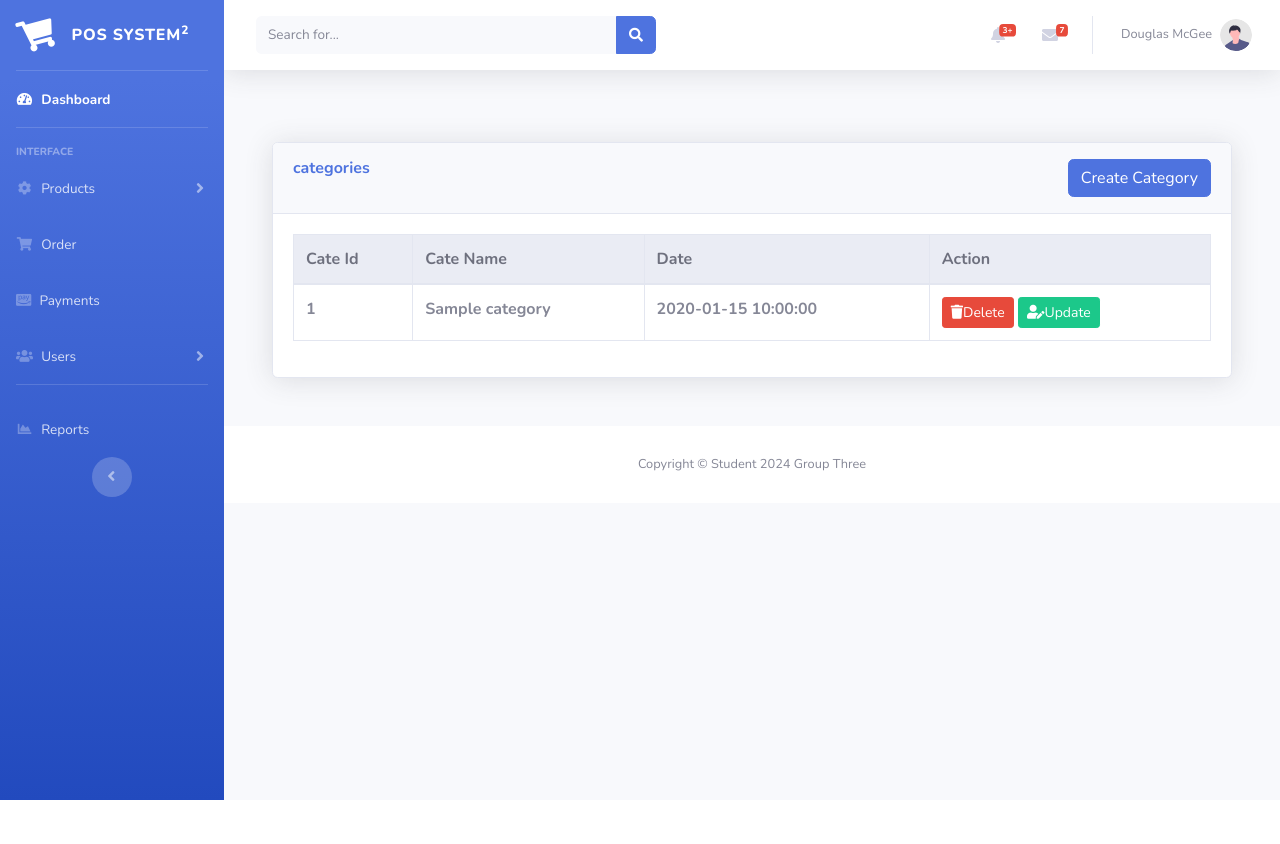
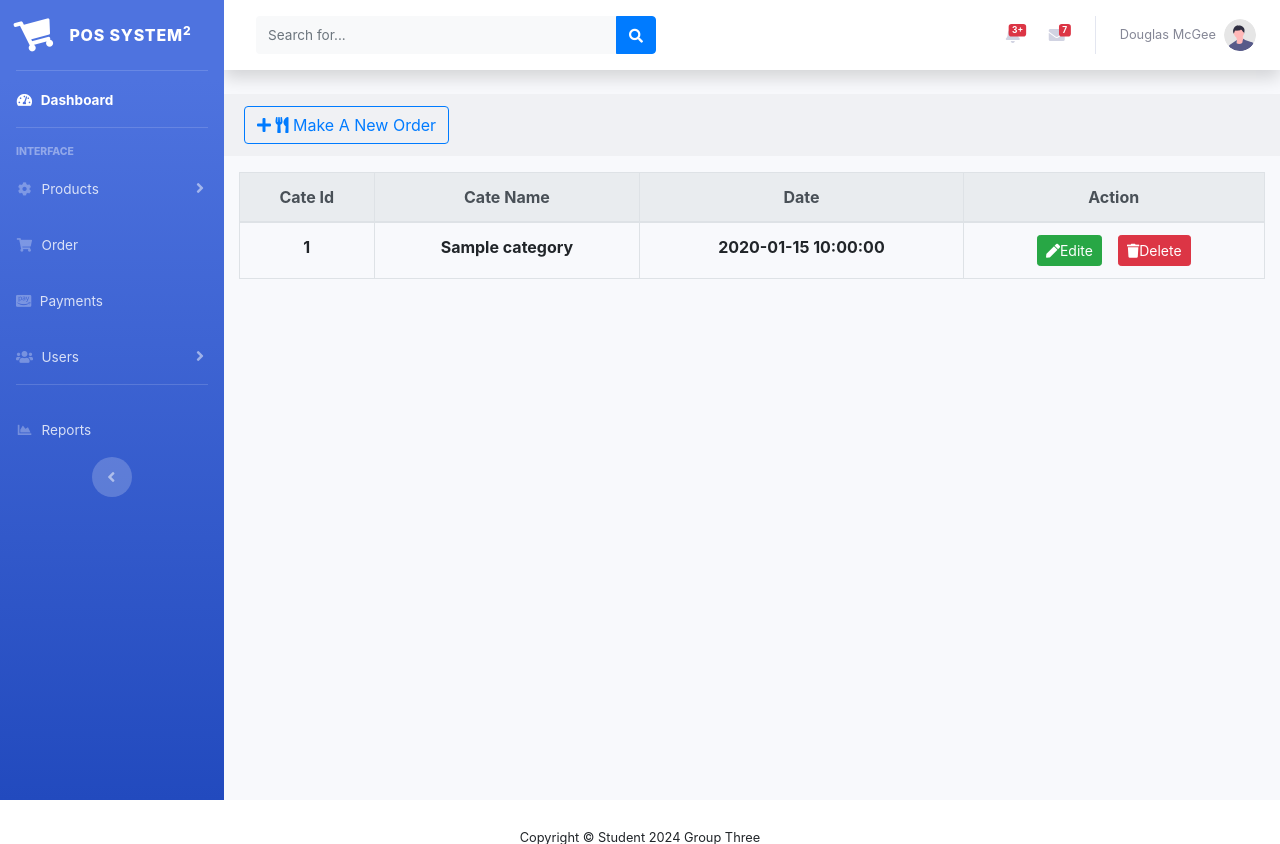
Before and after one commit to naydany/G3-POS-SYSTEM, a PHP site: page /categories in a window 1280 px wide. Shown: the top 844 px of the page. Before the commit the page ends 800 px from the top, so only its background shows below. Run offline with PHP 8.4, Linux system fonts and the light colour scheme; tables that the repository leaves empty or names only in its code hold one stand-in row (values such as "Sample post"); data that the repository does not hold is empty; some libraries are stand-ins or nearby versions.

Commit message:
[feat]create new file to delete category POS-25

```diff
--- a/controllers/categories/form.category.controller.php
+++ /dev/null
@@ -1,2 +0,0 @@
-<?php
-require "views/categories/form.category.view.php";
--- a/models/category.model.php
+++ b/models/category.model.php
@@ -6,10 +6,10 @@ function createCategory(string $category): bool
     $time = $date->format('Y-m-d H:i:s');
 
     global $connection;
-    $statement = $connection->prepare("insert into category(cate_name, date) values (:cate_name, :date)");
+    $statement = $connection->prepare("insert into categories(cate_name, cate_date) values (:cate_name, :cate_date)");
     $statement->execute([
         ':cate_name' => $category,
-        ':date' => $time
+        ':cate_date' => $time
     ]);
 
     return $statement->rowCount() > 0;
@@ -26,7 +26,7 @@ function getPost(int $id): array
 function getCategory(): array
 {
     global $connection;
-    $statement = $connection->prepare("select * from category");
+    $statement = $connection->prepare("select * from categories");
     $statement->execute();
     return $statement->fetchAll();
 }
@@ -44,10 +44,10 @@ function updatePost(string $title, string $description, int $id): bool
     return $statement->rowCount() > 0;
 }
 
-function deletePost(int $id): bool
+function deleteCategory(int $id): bool
 {
     global $connection;
-    $statement = $connection->prepare("delete from posts where id = :id");
-    $statement->execute([':id' => $id]);
+    $statement = $connection->prepare("delete from categories where cate_id = :cate_id");
+    $statement->execute([':cate_id' => $id]);
     return $statement->rowCount() > 0;
 }
--- a/views/categories/category.view.php
+++ b/views/categories/category.view.php
@@ -1,16 +1,29 @@
- <!-- Begin Page Content -->
- <div class="container-fluid p-5 mr-5 ">
+<!DOCTYPE html>
+<html lang="en">
 
-     <!-- Page Heading -->
-     <div class="card shadow ">
-         <div class="card-header py-3 d-flex justify-content-between">
-             <h6 class="m-0 font-weight-bold text-primary">categories</h6>
-             <a href="/create_form_cate" class="btn btn-primary">Create Category</a>
+<head>
+    <meta charset="UTF-8">
+    <meta name="viewport" content="width=device-width, initial-scale=1, shrink-to-fit=no">
+    <link rel="stylesheet" href="https://stackpath.bootstrapcdn.com/bootstrap/4.3.1/css/bootstrap.min.css">
+    <style>
+        /* .btn-success {
+            margin-right: 30px;
+        } */
+    </style>
+    <title>Category</title>
+</head>
+
+<body>
+    <div class="card-header border-0">
+        <a href="/create_form_cate" class="btn btn-outline-primary">
+            <i class="fas fa-plus"></i> <i class="fas fa-utensils"></i>
+            Make A New Order
+        </a>
     </div>
-         <div class="card-body">
-             <div class="table-responsive">
-                 <table class="table table-bordered thead-light" id="dataTable" width="100%" cellspacing="0">
-                     <thead class="thead-light">
+
+    <div class="container mt-3">
+        <table class="table table-bordered text-center mt-2 rounded">
+            <thead class=" text-secondary thead-light">
                 <tr>
                     <th>Cate Id</th>
                     <th>Cate Name</th>
@@ -27,12 +40,16 @@
                     <tr>
                         <th><?= $cate['cate_id'] ?></th>
                         <th><?= $cate['cate_name'] ?></th>
-                                 <th><?= $cate['date'] ?></th>
+                        <th><?= $cate['cate_date'] ?></th>
                         <th>
+                        <div class="btn-group">
+                                <a  href="/update_category?id=<?= $cate['cate_id'] ?>">
+                                <button class="btn btn-sm btn-success"><i class="fa fa-pen"></i>Edite</button></a>
 
-                                     <a href="views/items/edit.form.view.php?id=<?= $item['cate_id'] ?>"><button class="btn btn-sm btn-danger"><i class="fas fa-trash"></i>Delete</button></a>
+                                <a href="../../controllers/categories/delete_category.controller.php?id=<?= $cate['cate_id'] ?>">
+                                <button class="btn btn-sm btn-danger ml-3"><i class="fa fa-trash"></i>Delete</button></a>
 
-                                     <a href="views/items/edit.form.view.php?id=<?= $item['cate_id'] ?>"><button class="btn btn-sm btn-success"><i class="fas fa-user-edit"></i>Update</button></a>
+                            </div>
                         </th>
                     </tr>
                 <?php endforeach; ?>
@@ -43,3 +60,10 @@
     </div>
 
     </div>
+    <script src="https://code.jquery.com/jquery-3.3.1.slim.min.js"></script>
+    <script src="https://cdnjs.cloudflare.com/ajax/libs/popper.js/1.14.7/umd/popper.min.js"></script>
+    <script src="https://stackpath.bootstrapcdn.com/bootstrap/4.3.1/js/bootstrap.min.js"></script>
+
+</body>
+
+</html>
```
Also changed, not shown: controllers/categories/delete_category.controller.php (added, +17 -0 lines). Lines whose indentation alone changed are shown as unchanged.
